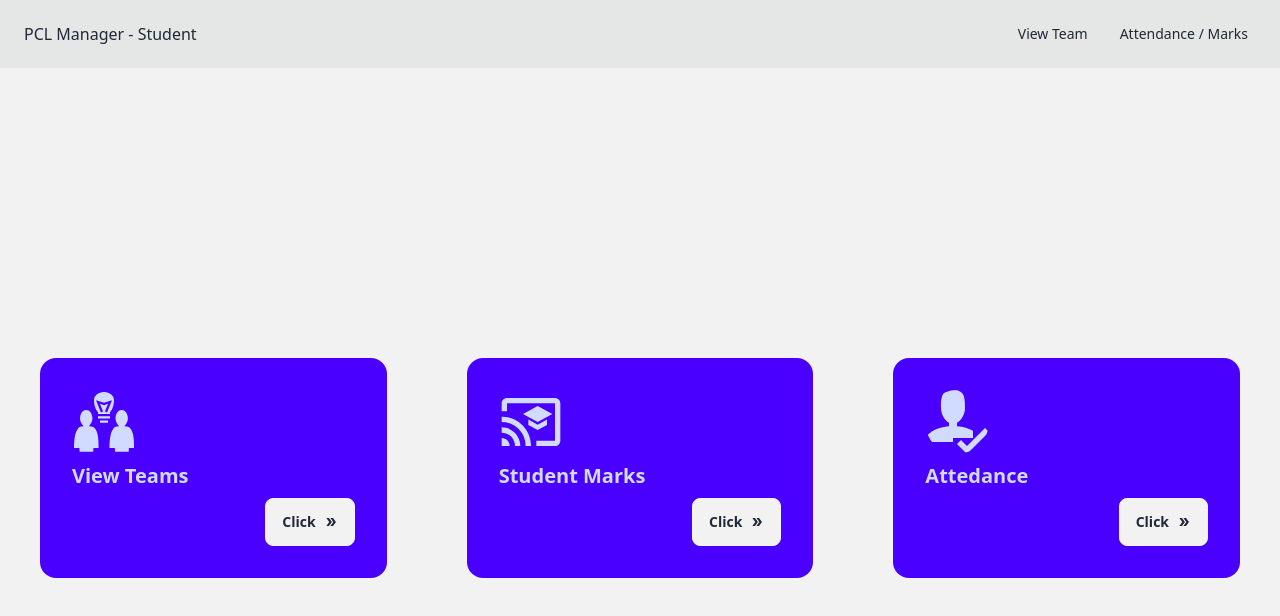
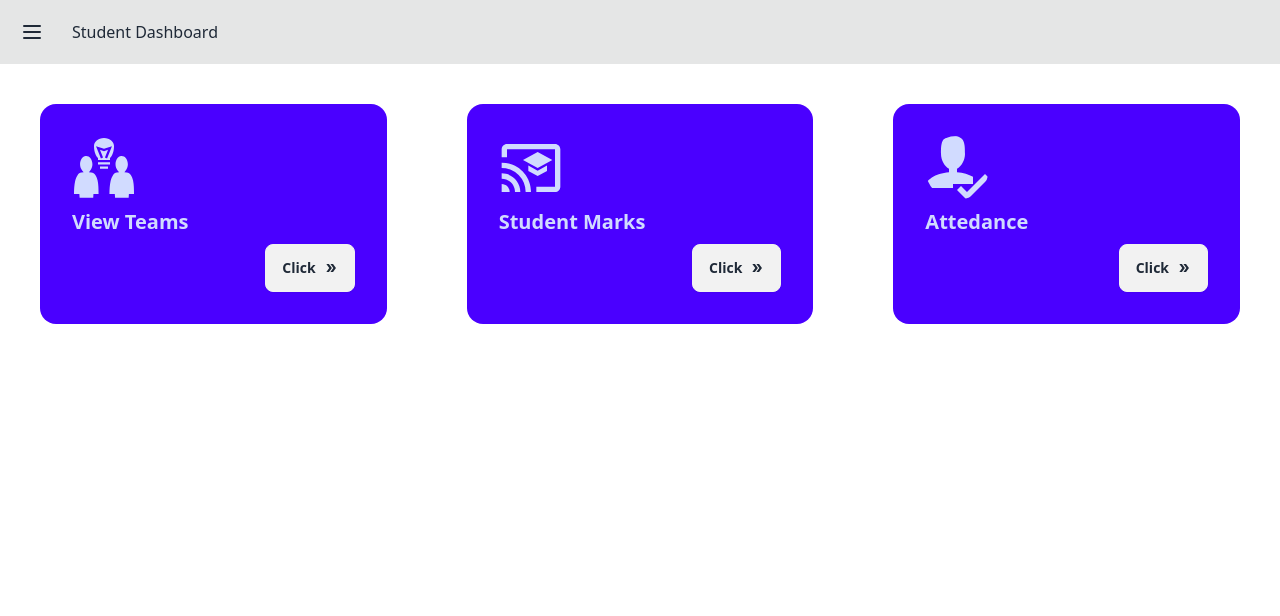
Before and after one commit to sagarchaurasia176/pclmanager, a React (Vite) app in the folder Frontend/: page /student in a window 1280 px wide. Shown: the top 616 px of the page. Built offline with nearby package versions, Linux system fonts and the light colour scheme.

Commit message:
studentDashboard.jsx
add student dashboard

```diff
--- a/Frontend/src/Dashboard/Student/StudentDashboard.jsx
+++ b/Frontend/src/Dashboard/Student/StudentDashboard.jsx
@@ -1,6 +1,6 @@
+
 import React, { useState } from "react";
 import { NavLink } from "react-router-dom";
-
 
 import { GiTeamIdea } from "react-icons/gi";
 import { MdDoubleArrow } from "react-icons/md";
@@ -8,7 +8,7 @@ import { MdCastForEducation } from "react-icons/md";
 import { ImUserCheck } from "react-icons/im";
 
 
-
+// import ProjectBox from "../Student/ProjectBox";
 
 const StudentDashboard = () => {
   const [activeLink, setActiveLink] = useState("");
@@ -23,7 +23,7 @@ const StudentDashboard = () => {
       <div className="drawer-content flex flex-col">
         {/* Navbar */}
         <div className="navbar bg-base-300 w-full">
-          <div className="flex-none lg:hidden">
+          <div className="flex-none lg-hidden">
             <label
               htmlFor="my-drawer-3"
               aria-label="open sidebar"
@@ -44,39 +44,41 @@ const StudentDashboard = () => {
               </svg>
             </label>
           </div>
-          <div className="mx-2 flex-1 px-2">PCL Manager - Student</div>
-          <div className="hidden flex-none lg:block">
+          <div className="mx-2 flex-1 px-2">Student Dashboard</div>
+          <div className="hidden flex-none lg-block">
             <ul className="menu menu-horizontal">
               <li>
                 <NavLink
-                  to="/student/ViewTeam"
+                  to="/guide/view-team"
                   className={`nav-link ${
-                    activeLink === "/student/ViewTeam" ? "active" : ""
+                    activeLink === "/guide/view-team" ? "active" : ""
                   }`}
-                  onClick={() => handleLinkClick("/student/ViewTeam")}
+                  onClick={() => handleLinkClick("/guide/view-team")}
                 >
                   View Team
                 </NavLink>
               </li>
               <li>
                 <NavLink
-                  to="/student/ViewMarkAtt"
+                  to="/guide/view-marks"
                   className={`nav-link ${
-                    activeLink === "/student/ViewMarkAtt" ? "active" : ""
+                    activeLink === "/guide/view-marks" ? "active" : ""
                   }`}
-                  onClick={() => handleLinkClick("/student/ViewMarkAtt")}
+                  onClick={() => handleLinkClick("/guide/view-marks")}
                 >
-                  Attendance / Marks
+                  View Marks
                 </NavLink>
               </li>
             </ul>
           </div>
         </div>
+
+
+
         {/* Page content here */}
 
 
-
-        <div class="flex flex-row hero bg-base-200 min-h-screen">
+        <div class="flex flex-row">
 
           <div class="basis w-full m-10">
             <div className="card bg-primary text-primary-content">
@@ -124,9 +126,6 @@ const StudentDashboard = () => {
 
         </div>
 
-
-
-
       </div>
     </div>
   );
```
